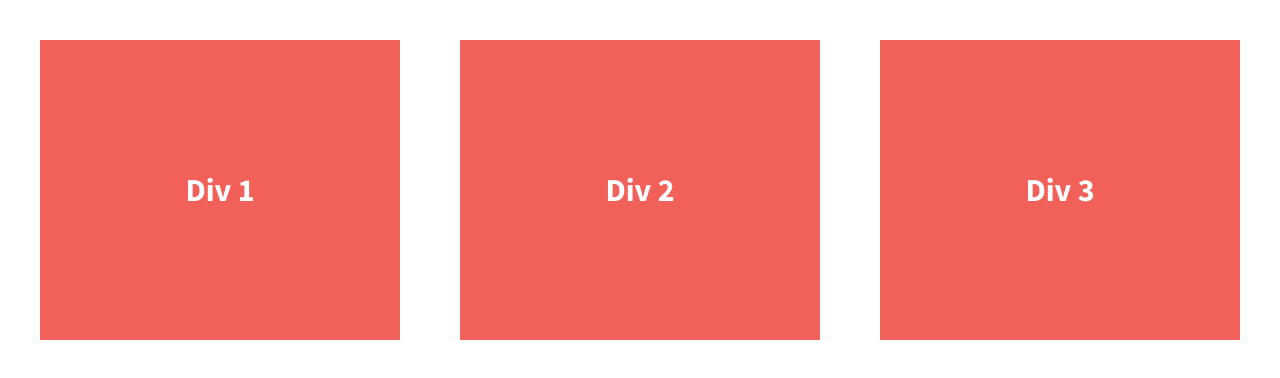
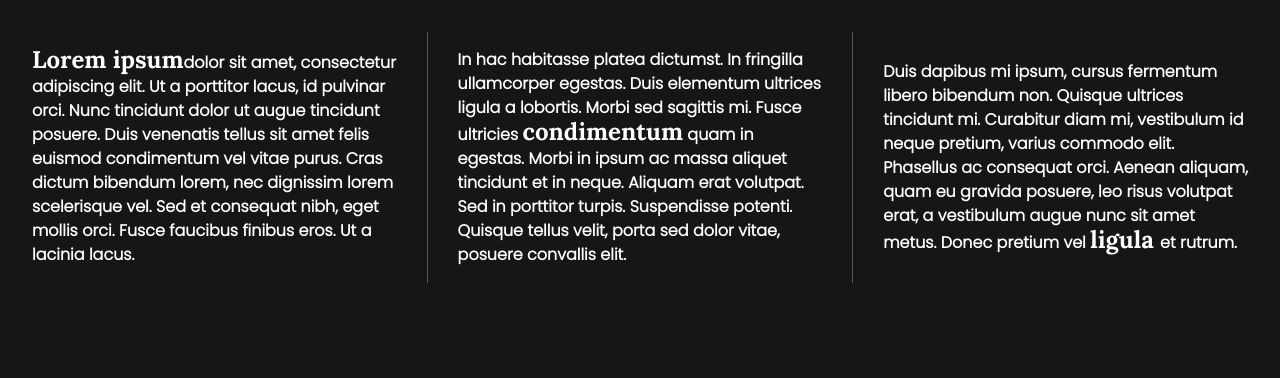
Before and after one commit to s-goodwin/divs-flexbox-practice, a plain HTML site: page index.html in a window 1280 px wide. Drawn offline with nearby package versions, Linux system fonts and the light colour scheme.

Commit message:
Updated styles

```diff
--- a/css/main.css
+++ b/css/main.css
@@ -97,14 +97,14 @@ textarea {
 
 
 html {
-  background-color: #fff;
+  background-color: #171616;
   height: 100%;
 }
 
 body {
-  font-family: 'Source Sans Pro', sans-serif;
+  font-family: 'Poppins', sans-serif;
   padding: 2em;
-  font-size: 1.25em;
+  font-size: 1em;
   height: 100%;
 }
 
@@ -113,20 +113,29 @@ body {
   font-weight: 700;
   display: flex;
   justify-content: space-between;
+  flex-flow: row wrap;
+  align-items: center;
+
+
 }
 
 .div-1, .div-2, .div-3 {
   /*give the divs a width of 30%, add display:flex, set justify-content and align-items to center*/
   color: #fff;
   line-height: 1.5em;
-  font-size: 1.6em;
-  background-color: #f16059;
-  height: 300px;
+  font-size: 1em;
+  height: auto;
   display: flex;
   width: 30%;
   justify-content: center;
   align-items: center;
 }
+
+.wrapper span {
+    font-family: 'Lora', serif;
+    font-size: 1.5em;
+  }
+
 
 
 
@@ -210,6 +219,16 @@ body {
    These examples override the primary ('mobile first') styles.
    Modify as content requires.
    ========================================================================== */
+   @media all and (min-width: 1200px) {
+    .div-1, .div-2, .div-3 {
+      flex-basis: 30%;
+    }
+
+    .div-1, .div-2 {
+      border-right: 1px solid #555;
+      padding-right: 30px;
+    }
+}
 
 @media print,
        (-webkit-min-device-pixel-ratio: 1.25),
--- a/index.html
+++ b/index.html
@@ -13,8 +13,8 @@
         <link rel="stylesheet" href="css/normalize.css">
         <link rel="stylesheet" href="css/main.css">
         <script src="js/vendor/modernizr-2.8.3.min.js"></script>
-        <link href='http://fonts.googleapis.com/css?family=Lora:700' rel='stylesheet' type='text/css'>
-        <link href='http://fonts.googleapis.com/css?family=Source+Sans+Pro:400,700' rel='stylesheet' type='text/css'>
+        <link href="https://fonts.googleapis.com/css2?family=Lora:wght@700&family=Poppins:wght@300&display=swap" rel="stylesheet">
+
     </head>
     <body>
         <!--[if lt IE 8]>
@@ -23,13 +23,13 @@
 
         <section class="wrapper">
             <div class="div-1">
-                Div 1
+                <p><span>Lorem ipsum</span>dolor sit amet, consectetur adipiscing elit. Ut a porttitor lacus, id pulvinar orci. Nunc tincidunt dolor ut augue tincidunt posuere. Duis venenatis tellus sit amet felis euismod condimentum vel vitae purus. Cras dictum bibendum lorem, nec dignissim lorem scelerisque vel. Sed et consequat nibh, eget mollis orci. Fusce faucibus finibus eros. Ut a lacinia lacus. </p>
             </div>
             <div class="div-2">
-                Div 2
+                <p>In hac habitasse platea dictumst. In fringilla ullamcorper egestas. Duis elementum ultrices ligula a lobortis. Morbi sed sagittis mi. Fusce ultricies <span>condimentum</span> quam in egestas. Morbi in ipsum ac massa aliquet tincidunt et in neque. Aliquam erat volutpat. Sed in porttitor turpis. Suspendisse potenti. Quisque tellus velit, porta sed dolor vitae, posuere convallis elit. </p>
             </div>
             <div class="div-3">
-                Div 3
+                <p>Duis dapibus mi ipsum, cursus fermentum libero bibendum non. Quisque ultrices tincidunt mi. Curabitur diam mi, vestibulum id neque pretium, varius commodo elit. Phasellus ac consequat orci. Aenean aliquam, quam eu gravida posuere, leo risus volutpat erat, a vestibulum augue nunc sit amet metus. Donec pretium vel <span>ligula </span>et rutrum. </p>
             </div>
         </section>
 
```
